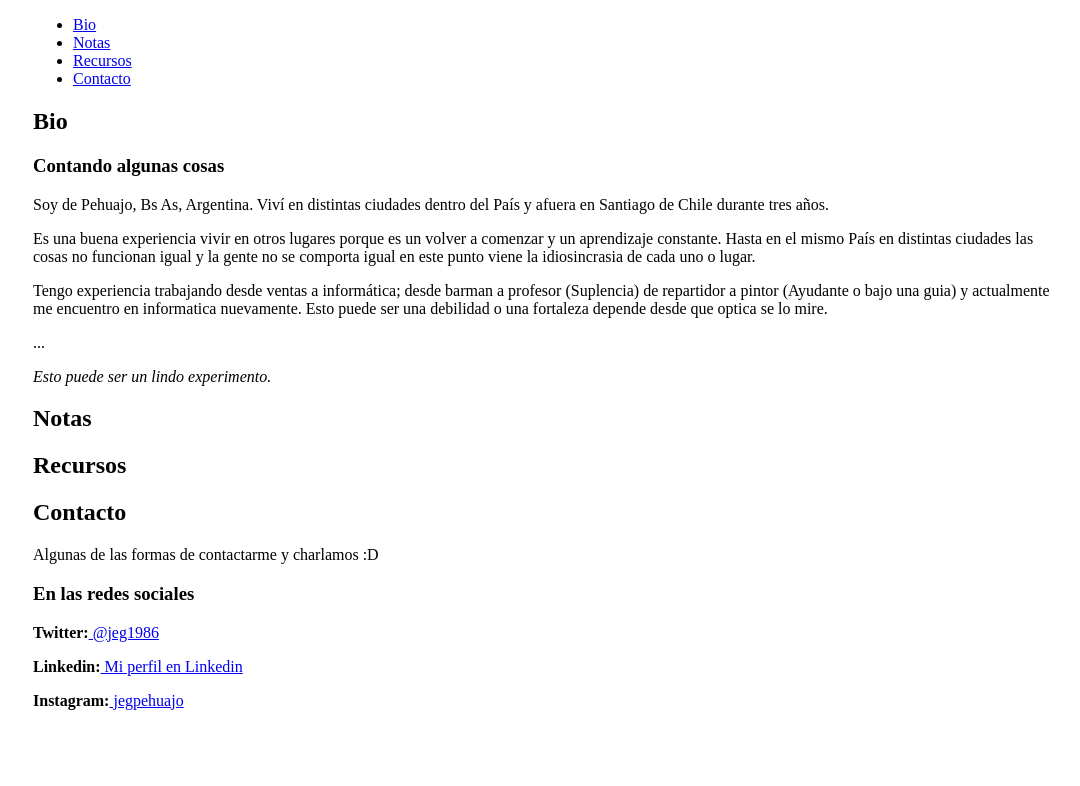
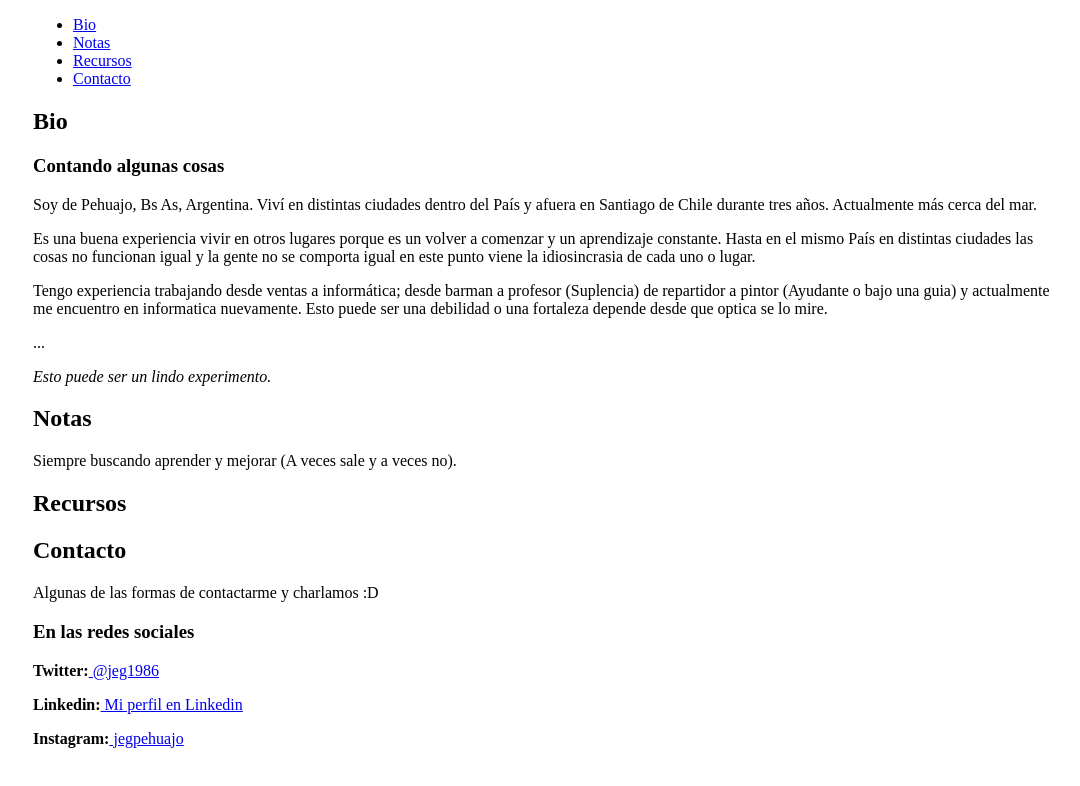
Before and after one commit to jegpehuajo/jegpehuajo.github.io, a plain HTML site: page index.html in a window 1280 px wide. Shown: the whole page, without its empty margins (95-1175 px from the left). Drawn offline with Linux system fonts and the light colour scheme.

Commit message:
Contenido en Notas.

```diff
--- a/index.html
+++ b/index.html
@@ -21,7 +21,7 @@
     <article>
       <h3>Contando algunas cosas</h3>
       <p>
-        Soy de Pehuajo, Bs As, Argentina. Viví en distintas ciudades dentro del País y afuera en Santiago de Chile durante tres años.
+        Soy de Pehuajo, Bs As, Argentina. Viví en distintas ciudades dentro del País y afuera en Santiago de Chile durante tres años. Actualmente más cerca del mar.
       </p>
       <p>
         Es una buena experiencia vivir en otros lugares porque es un volver a comenzar y un aprendizaje constante. Hasta en el mismo País en distintas ciudades las cosas no funcionan igual y la gente no se comporta igual en este punto viene la idiosincrasia de cada uno o lugar.
@@ -37,7 +37,9 @@
   </section>
   <section>
     <h2>Notas</h2>
-    <article></article>
+    <article>
+      <p>Siempre buscando aprender y mejorar (A veces sale y a veces no). </p>
+    </article>
   </section>
   <section>
     <h2>Recursos</h2>
```
